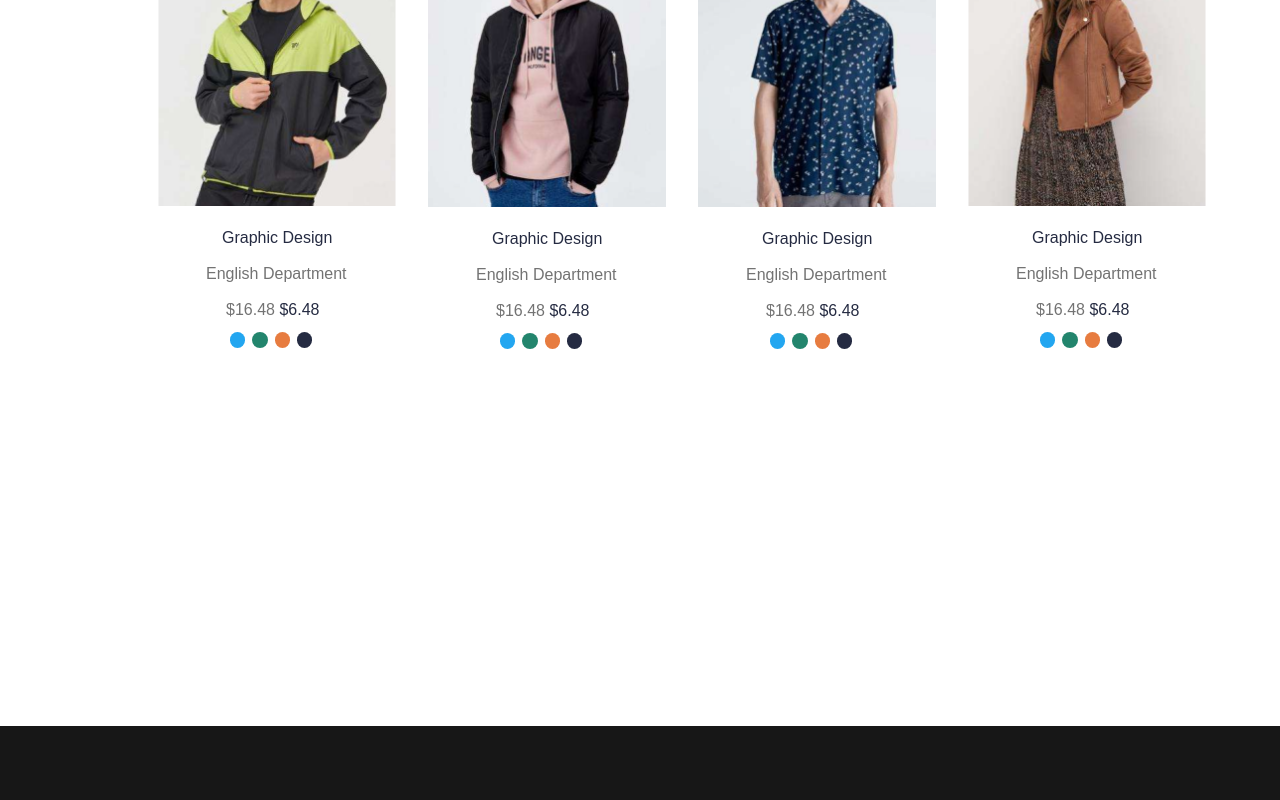
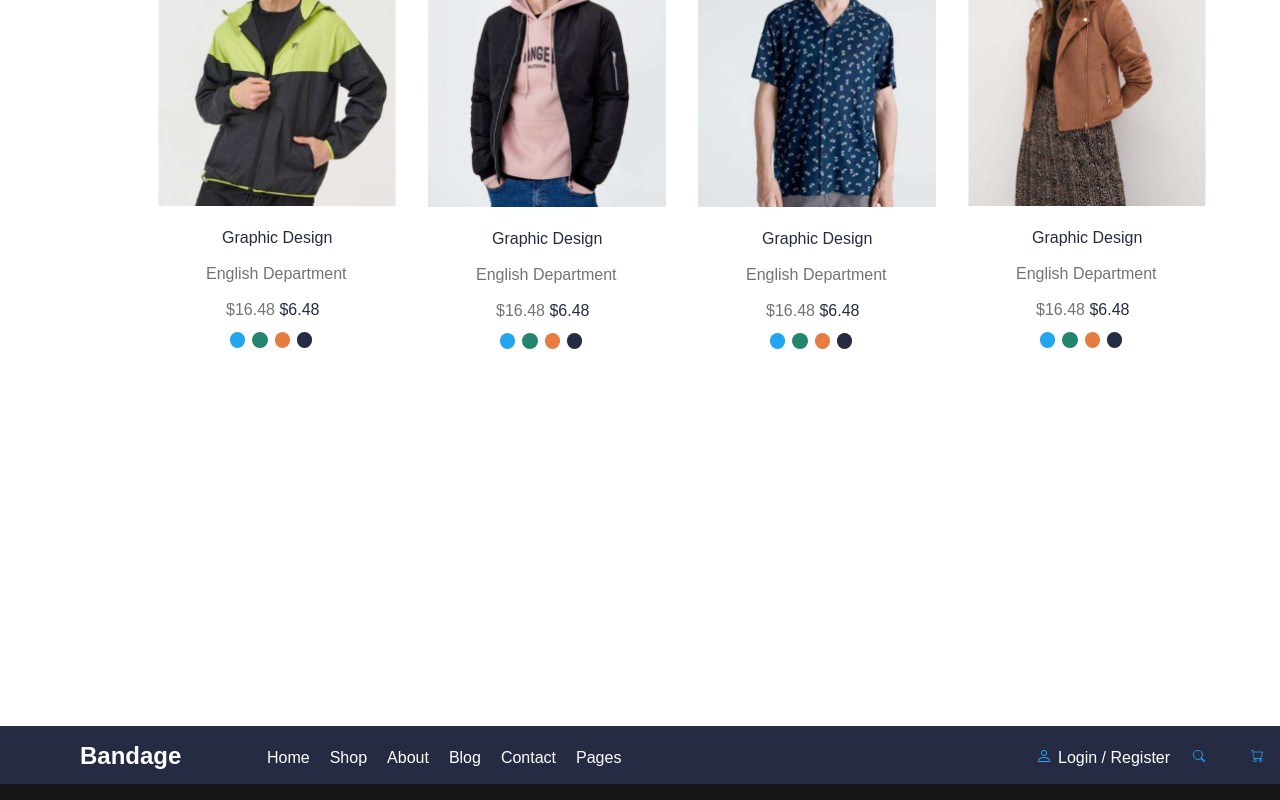
Before and after one commit to HusbanTech12/My-Store, a Next.js app: page / in a window 1280 px wide. Shown: the part 8514-9314 px from the top of the page. Before the commit the page ends 9240 px from the top, so only its background shows below. Built offline with nearby package versions, Linux system fonts and the light colour scheme.

Commit message:
add About page

```diff
--- /dev/null
+++ b/src/app/About/page.tsx
@@ -0,0 +1,24 @@
+import Navbar from "../components/Navbar";
+const About = () => {
+
+    return (
+        <>
+            <div><Navbar /></div>
+
+
+
+
+
+
+
+
+
+
+
+        </>
+
+
+    )
+}
+
+export default About;
--- a/src/app/components/Navbar.tsx
+++ b/src/app/components/Navbar.tsx
@@ -27,7 +27,7 @@ const Navbar = () => {
         <ul className="hidden md:flex w-[361px] h-[25px] mt-5 gap-5 font-medium">
             <li><Link href={'/'}>Home</Link></li>
             <li><Link href={'/Shop'}>Shop</Link></li>
-            <li><Link href={'/about'}>About</Link></li>
+            <li><Link href={'/About'}>About</Link></li>
             <li><Link href={'/blog'}>Blog</Link></li>
             <li><Link href={'/contact'}>Contact</Link></li>
             <li><Link href={'/pages'}>Pages</Link></li>
--- a/src/app/page.tsx
+++ b/src/app/page.tsx
@@ -3,6 +3,7 @@ import Navbar from './components/Navbar';
 import Header from "./components/Header";
 import Cards from "./components/Cards";
 import Shop from "./Shop/page";
+import About from "./About/page";
 export default function Home() {
   return (
 
@@ -15,6 +16,7 @@ export default function Home() {
         <Header />
         <Cards />
         <Shop />
+        <About />
 
       </>
 
```
